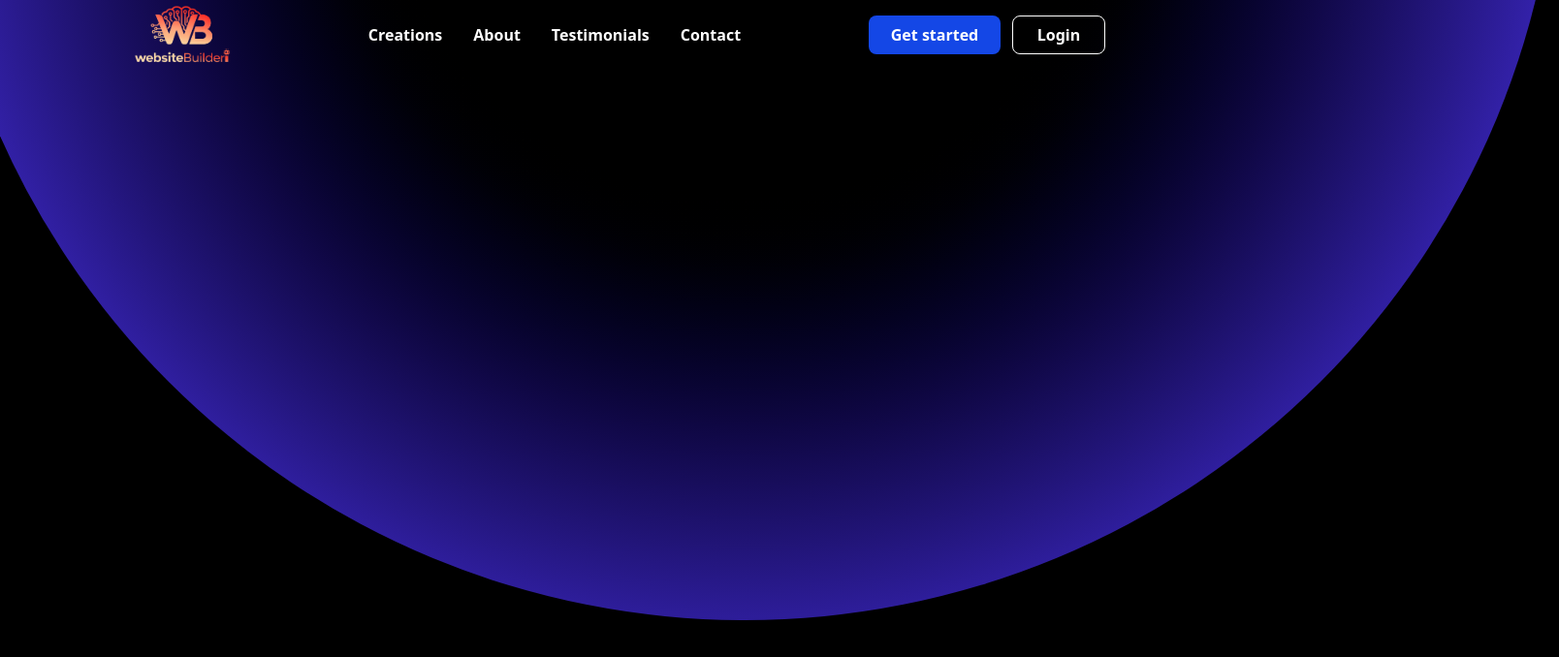
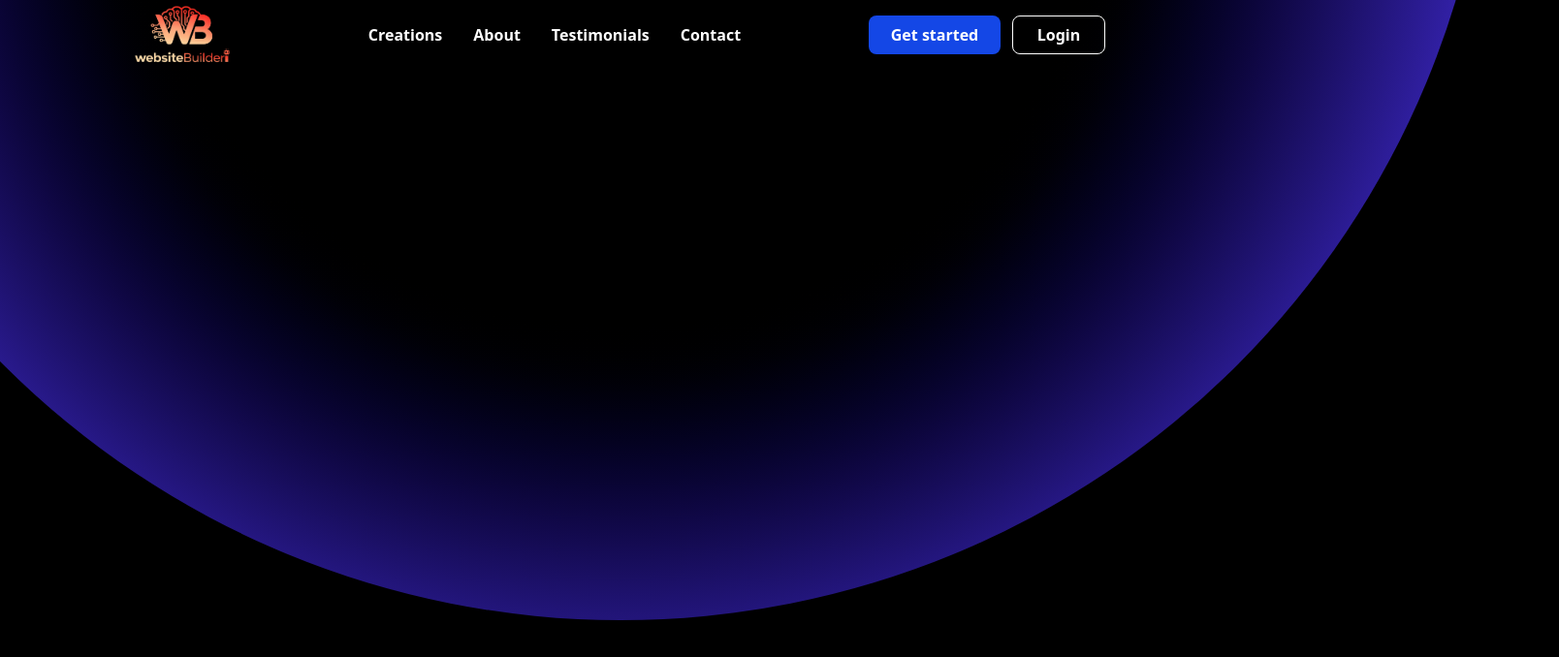
Before and after one commit to Dhruv-Suyal/AI-WebsiteBuilder, a React (Vite) app: page / in a window 1280 px wide. Shown: the top 678 px of the page at 97% size, 1608 px wide, since content can reach past the window. Built offline with nearby package versions, Linux system fonts and the light colour scheme.

Commit message:
make responsive radial gradient

```diff
--- a/src/components/home.tsx
+++ b/src/components/home.tsx
@@ -5,7 +5,9 @@ export function Home(){
         <>
         <title>Home</title>
         <Header/>
-        <div className="absolute -top-240 -left-18 z-50 h-400 w-420 overflow-x-hidden rounded-b-[1800px] bg-[radial-gradient(circle,var(--color-black)_30%,var(--color-indigo-700)_80%)]"></div>
+        <div className=" flex items-center justify-center">
+        <div className="fixed -top-180 sm:-top-160 md:-top-270 h-260 w-250 md:h-400 md:w-300 lg:-top-240 z-50 lg:h-400 xl:h-400 xl:w-450 lg:w-350 overflow-x-hidden rounded-b-[1800px] bg-[radial-gradient(circle,var(--color-black)_40%,var(--color-indigo-700)_80%)]"></div>
+        </div>
         </>
     )
 }
```
